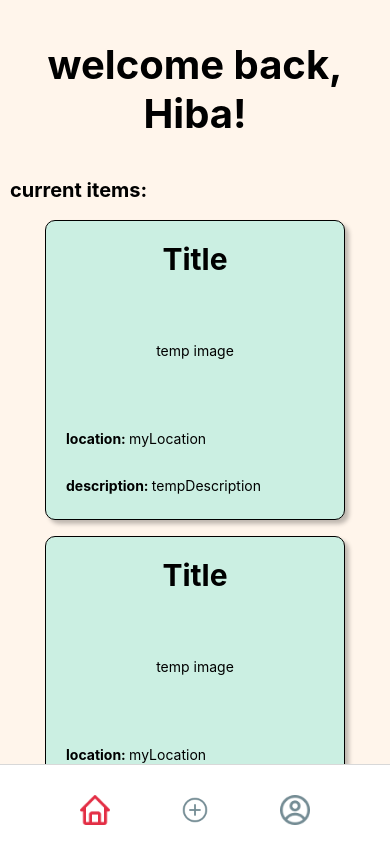
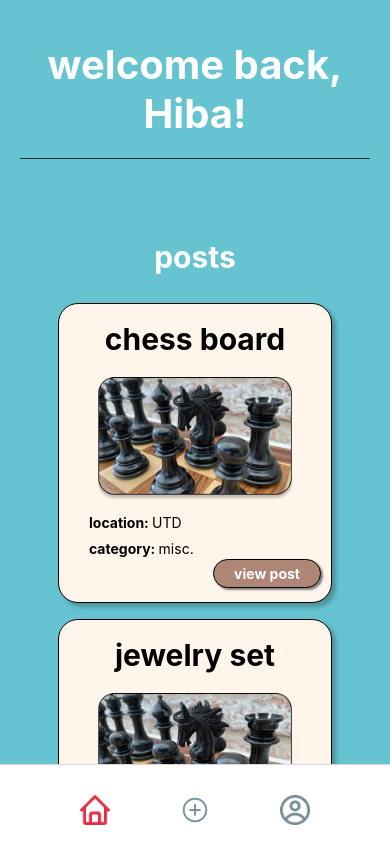
Before and after one commit to acm-projects/Wasted, a React Native app in the folder WastedApp/: screen /Hometab in a window 390 px wide. Built offline with nearby package versions, Linux system fonts and the light colour scheme.

Commit message:
front end

```diff
--- a/WastedApp/src/screens/Homescreen.js
+++ b/WastedApp/src/screens/Homescreen.js
@@ -1,103 +1,162 @@
-import React from 'react';
-import { View, Text, StyleSheet, ScrollView, SafeAreaView, StatusBar } from 'react-native';
-
+import React, { useState } from 'react';
+import {
+  View,
+  Text,
+  StyleSheet,
+  ScrollView,
+  SafeAreaView,
+  StatusBar,
+  Image,
+  TouchableOpacity,
+  Modal,
+} from 'react-native';
+import post1 from '../../assets/chess_1.png';
 // Add more items here
 const posts = [
   {
-    title: "Title",
-    image: "temp image",
-    location: "myLocation",
-    description: "tempDescription"
+    title: 'chess board',
+    image: post1,
+    category: 'misc.',
+    location: 'UTD',
+    description: 'antique chess board with all pieces included. in very good condition',
   },
   {
-    title: "Title",
-    image: "temp image",
-    location: "myLocation",
-    description: "tempDescription"
+    title: 'jewelry set',
+    image: post1,
+    category: 'misc.',
+    location: 'UTD',
+    description: 'antique chess board with all pieces included. in very good condition',
   },
   {
-    title: "Title",
-    image: "temp image",
-    location: "myLocation",
-    description: "tempDescription"
+    title: 'title',
+    image: post1,
+    category: 'misc.',
+    location: 'UTD',
+    description: 'antique chess board with all pieces included. in very good condition',
   },
   {
-    title: "Title",
-    image: "temp image",
-    location: "myLocation",
-    description: "tempDescription"
+    title: 'title',
+    image: post1,
+    category: 'misc.',
+    location: 'UTD',
+    description: 'antique chess board with all pieces included. in very good condition',
   },
   {
-    title: "Title",
-    image: "temp image",
-    location: "myLocation",
-    description: "tempDescription"
+    title: 'title',
+    image: post1,
+    category: 'misc.',
+    location: 'UTD',
+    description: 'antique chess board with all pieces included. in very good condition',
   },
   {
-    title: "Title",
-    image: "temp image",
-    location: "myLocation",
-    description: "tempDescription"
+    title: 'title',
+    image: post1,
+    category: 'misc.',
+    location: 'UTD',
+    description: 'antique chess board with all pieces included. in very good condition',
   },
   {
-    title: "Title",
-    image: "temp image",
-    location: "myLocation",
-    description: "tempDescription"
+    title: 'title',
+    image: post1,
+    category: 'misc.',
+    location: 'UTD',
+    description: 'antique chess board with all pieces included. in very good condition',
   },
   {
-    title: "Title",
-    image: "temp image",
-    location: "myLocation",
-    description: "tempDescription"
+    title: 'title',
+    image: post1,
+    category: 'misc.',
+    location: 'UTD',
+    description: 'antique chess board with all pieces included. in very good condition',
   },
   {
-    title: "Title",
-    image: "temp image",
-    location: "myLocation",
-    description: "tempDescription"
-  }
-]
-
+    title: 'title',
+    image: post1,
+    category: 'misc.',
+    location: 'UTD',
+    description: 'description',
+  },
+];
 const Homescreen = () => {
+  const [showModal, setShowModal] = useState(false);
+  const [currentPost, setCurrentPost] = useState(false);
+  const openModal = (post) => {
+    setCurrentPost(post); // Set the current post's information
+    setShowModal(true);
+  };
   return (
     <SafeAreaView style={styles.container}>
       <ScrollView>
         <Text style={styles.welcome}>welcome back, Hiba!</Text>
-      <Text style={styles.header}>current items:</Text>
+        <View style={styles.line}></View>
+        <Text style={styles.header}>posts</Text>
         {posts.map((post) => {
           return (
-          <View style={styles.items}>
+            <View style={styles.items} key={post.title}>
               <Text style={styles.title}>{post.title}</Text>
-            <Text style={styles.image}>{post.image}</Text>
+              <Image style={styles.image} source={post.image} />
               <View style={styles.info}>
-            <Text style={{fontWeight: 'bold'}}>location: </Text>
+                <Text style={{ fontWeight: 'bold' }}>location: </Text>
                 <Text>{post.location}</Text>
               </View>
               <View style={styles.info}>
-            <Text style={{fontWeight: 'bold'}}>description: </Text>
-            <Text>{post.description}</Text>
+                <Text style={{ fontWeight: 'bold' }}>category: </Text>
+                <Text>{post.category}</Text>
               </View>
+              <TouchableOpacity
+                style={styles.viewButton}
+                onPress={() => openModal(post)}>
+                <Text style={styles.viewPostText}>view post</Text>
+              </TouchableOpacity>
               </View>
               );
         })}
+             {currentPost && (
+               <Modal
+                transparent={true}
+                visible={showModal}
+                animationType="slide">
+                <View style={styles.centerView}>
+                  <Text style={styles.modalTitle}>{currentPost.title}</Text>
+                  <View style={styles.modalCategory}>
+                  <Text style={styles.viewPostText}>{currentPost.category}</Text>
+                  </View>
+                  {/* <Image style={styles.modalImage} source={currentPost.image} /> */}
+                  <View style={styles.modalLocation}>
+                    <Text style={{ fontWeight: 'bold'}}>location: </Text>
+                    <Text style={{ marginRight: 10}}>{currentPost.location}</Text>
+                    <TouchableOpacity>
+                    {/* <Image source={require('./assets/location-pin.png')}/> */}
+                    </TouchableOpacity>
+                  </View>
+                  <View style={styles.modalInfo}>
+                    <Text style={{ fontWeight: 'bold' }}>description: </Text>
+                    <Text>{currentPost.description}</Text>
+                  </View>
+                  <TouchableOpacity
+                    style={styles.closeButton}
+                    onPress={() => setShowModal(false)}>
+                    <Text style={styles.viewPostText}>close post</Text>
+                  </TouchableOpacity>
+                </View>
+              </Modal>
+        )}
       </ScrollView>
     </SafeAreaView>
   );
 };
-
 const styles = StyleSheet.create({
   container: {
     flex: 1,
     flexGrow: 1,
-    backgroundColor: '#FFF5EB',
-    marginTop: StatusBar.currentHeight||0,
+    backgroundColor: '#66C3D0',
+    marginTop: StatusBar.currentHeight || 0,
     height: '100%',
     width: '100%',
     padding: 20,
   },
-  items:{
-    backgroundColor: '#CBEFE2',
+  items: {
+    backgroundColor: '#FFF5EB',
     padding: 10,
     marginVertical: 8,
     marginHorizontal: 16,
@@ -106,50 +165,164 @@ const styles = StyleSheet.create({
     shadowColor: 'rgba(0, 0, 0, 0.25)',
     shadowOffset: { width: 4, height: 4 },
     shadowRadius: 4,
-    borderRadius: 10,
+    borderRadius: 20,
     height: 300,
-    width: 300,
-    alignSelf: 'center'
+    width: 274,
+    alignSelf: 'center',
   },
-  welcome:{
+  welcome: {
     fontSize: 40,
     fontWeight: 'bold',
     marginTop: 30,
     padding: 10,
     alignSelf: 'center',
-    textAlign: 'center'
+    textAlign: 'center',
+    color: 'white',
+    textShadowRadius: 3,
+    textShadowOffset: 1,
+    textShadowColor: 'black',
   },
-  header:{
-  fontSize: 20,
+  header: {
+    color: 'white',
+    fontSize: 30,
     fontWeight: 'bold',
     marginTop: 20,
-  padding: 10
+    marginBottom: 10,
+    padding: 10,
+    alignSelf: 'center',
+    textShadowRadius: 3,
+    textShadowOffset: 1,
+    textShadowColor: 'black',
   },
-  title:{
+  title: {
     textAlign: 'center',
     alignSelf: 'center',
     fontSize: 30,
     fontWeight: 'bold',
+    padding: 2,
+  },
+  image: {
+    margin: 10,
+    marginTop: 7,
+    alignSelf: 'center',
+    width: 194,
+    height: 124,
+    marginBottom: -5,
+  },
+  info: {
+    flexDirection: 'row',
+    paddingTop: 7,
+    paddingLeft: 20,
+    marginBottom: -9,
+    textAlign: 'left',
+    fontWeight: 'bold',
+    alignSelf: 'left',
+  },
+  line: {
+    alignSelf: 'center',
+    padding: 0.25,
+    width: 350,
+    backgroundColor: '#2A2D34',
+    marginTop: 10,
+    marginBottom: 50,
+  },
+  viewButton: {
+    backgroundColor: '#AD8676',
+    alignSelf: 'flex-end',
     padding: 5,
+    paddingLeft: 20,
+    paddingRight: 20,
+    borderRadius: 100,
+    borderWidth: 1,
+    borderColor: 'black',
+    marginBottom: -2,
+    shadowColor: 'gray',
+    shadowOffset: { width: 2, height: 2 },
+    shadowRadius: 2,
   },
-  image:{
-    padding: 50,
-    alignSelf: 'center'
+  viewPostText: {
+    color: 'white',
+    alignSelf: 'center',
+    fontWeight: 'bold',
   },
-  info:{
+  centerView: {
+    flex: 1,
+    justifyContent: 'top',
+    alignItems: 'center',
+    backgroundColor: '#FFF5EB',
+    marginTop: 100,
+    marginBottom: 100,
+    marginLeft: 20,
+    marginRight: 20,
+    borderRadius: 20,
+    borderWidth: 1,
+    borderColor: 'black',
+    shadowColor: 'rgba(0, 0, 0, 0.07)',
+    shadowOffset: { width: 2, height: 2 },
+    shadowRadius: 4,
+  },
+  closeButton: {
+    backgroundColor: '#AD8676',
+    alignSelf: 'flex-end',
+    justifyContent: 'flex-end',
+    padding: 5,
+    paddingLeft: 20,
+    marginRight: 15,
+    marginTop: 30,
+    paddingRight: 20,
+    borderRadius: 100,
+    borderWidth: 1,
+    borderColor: 'black',
+    shadowColor: 'gray',
+    shadowOffset: { width: 2, height: 2 },
+    shadowRadius: 2,
+  },
+  modalTitle:{
+    fontSize: 30,
+    fontWeight: 'bold',
+    padding: 2,
+    marginTop: 12,
+  },
+  modalCategory:{
+    backgroundColor: '#66C3D0',
+    alignSelf: 'flex-start',
+    justifyContent: 'flex-start',
+    padding: 5,
+    paddingLeft: 10,
+    marginLeft: 20,
+    paddingRight: 10,
+    borderRadius: 125,
+    borderWidth: 1,
+    borderColor: 'black',
+    shadowColor: 'gray',
+    shadowOffset: { width: 2, height: 2 },
+    shadowRadius: 2,
+  },
+  modalImage:{
+    margin: 5,
+    marginTop: 7,
+    alignSelf: 'center',
+    width: 230,
+    height: 170,
+    marginBottom: -5,
+  },
+  modalLocation:{
     flexDirection: 'row',
-    padding: 10,
+    paddingLeft: 20,
+    marginTop: 10,
+    marginBottom: 1,
     textAlign: 'left',
-    fontWeight: 'bold'
+    fontWeight: 'bold',
+    alignSelf: 'flex-start',
+    justifyContentL: 'center'
   },
-  infoText:{
-    backgroundColor: 'white',
-    width: 298,
-    paddingLeft: 5,
-    marginHorizontal: -10,
-    marginVertical: -30,
-    borderRadius: 10
+  modalInfo:{
+    paddingTop: 7,
+    paddingLeft: 20,
+    marginBottom: -9,
+    textAlign: 'left',
+    fontWeight: 'bold',
+    alignSelf: 'flex-start'
   }
 });
-
 export default Homescreen;
--- a/WastedApp/src/screens/create_account.js
+++ b/WastedApp/src/screens/create_account.js
@@ -1,7 +1,7 @@
 import React, { useState } from 'react';
 import { auth } from '../../firebase';
 import { createUserWithEmailAndPassword } from 'firebase/auth'
-import { SafeAreaView, ScrollView, StyleSheet, Text, TextInput, TouchableOpacity, View } from 'react-native';
+import { KeyboardAvoidingView, StyleSheet, Text, TextInput, TouchableOpacity, View } from 'react-native';
 
 const create_account = () => {
   const [name, setname] = useState('');
@@ -9,43 +9,44 @@ const create_account = () => {
   const [password, setPassword] = useState('');
   const [verpassword, setverPassword] = useState('');
   const [usr, setusr] = useState('');
-
   const handleSignUp = (e) => {
     e.preventDefault();
     createUserWithEmailAndPassword(auth, email, password)
     .then((userCredentials) => {
+        firebase.firestore().collection("users")
+          .doc(firebase.auth().currentUser.uid)
+          .set({auth, email, password})
         navigation.navigate('Home');
     }).catch((error)=>{
         console.log(error)
     })
   }
-
   return (
-    <SafeAreaView style={styles.safeArea}>
-    <ScrollView contentContainerStyle={styles.container}>
-     <Text style={styles.title}>SIGN UP</Text>
-     <View style={styles.line} />
+    <KeyboardAvoidingView
+      style={styles.container}
+      behavior="padding"
+    >
+     <Text style={styles.title}>sign up</Text>
+     <View style={styles.line}></View>
       <View style={styles.formContainer}>
         <View style={styles.inputContainer}>
-          <Text style={styles.label}>First and Last Name</Text>
+          <Text style={styles.label}>first and last name</Text>
           <TextInput
             value={name}
             onChangeText={text => setname(text)}
             style={styles.input}
           />
         </View>
-
         <View style={styles.inputContainer}>
-          <Text style={styles.label}>School Email Address</Text>
+          <Text style={styles.label}>school email address</Text>
           <TextInput
             value={email}
             onChangeText={text => setemail(text)}
             style={styles.input}
           />
         </View>
-
         <View style={styles.inputContainer}>
-          <Text style={styles.label}>Create Password</Text>
+          <Text style={styles.label}>create password</Text>
           <TextInput
             value={password}
             onChangeText={text => setPassword(text)}
@@ -53,9 +54,8 @@ const create_account = () => {
             secureTextEntry
           />
         </View>
-
         <View style={styles.inputContainer}>
-          <Text style={styles.label}>Verify Password</Text>
+          <Text style={styles.label}>verify password</Text>
           <TextInput
             value={verpassword}
             onChangeText={text => setverPassword(text)}
@@ -63,9 +63,8 @@ const create_account = () => {
             secureTextEntry
           />
         </View>
-
         <View style={styles.inputContainer}>
-          <Text style={styles.label}>Username</Text>
+          <Text style={styles.label}>username</Text>
           <TextInput
             value={usr}
             onChangeText={text => setusr(text)}
@@ -73,59 +72,39 @@ const create_account = () => {
           />
         </View>
       </View>
-      <View style={styles.line} />
-
       <View style={styles.buttonContainer}>
         <TouchableOpacity
           style={styles.button}
           onPress={handleSignUp}
         >
-          <Text style={styles.buttonText}>Let's Go!</Text>
+          <Text style={styles.buttonText}>let's go!</Text>
         </TouchableOpacity>
       </View>
-      </ScrollView>
-    </SafeAreaView>
+    </KeyboardAvoidingView>
   );
 }
-
 export default create_account;
-
 const styles = StyleSheet.create({
-  safeArea: {
+  container: {
+    backgroundColor: '#FFF5EB',
     flex: 1,
-    backgroundColor: '#FFF5EB', // You can set the background color for SafeAreaView if needed
+    justifyContent: 'center',
+    alignItems: 'center',
   },
-
-  container: {
-    flexGrow: 1, // This ensures that the container can grow to accommodate its children
-    justifyContent: 'center', // Centers children vertically in the container
-    alignItems: 'center', // Centers children horizontally in the container
-    backgroundColor: '#FFF5EB80',
-    paddingHorizontal: 20, // Horizontal padding
-  },
-
-  line: {
-    alignSelf: 'stretch', // Ensure the line takes the full width
-    height: 2,
-    backgroundColor: '#D3D3D3',
-    marginVertical: 10,
-  },
-
   title: {
-    marginTop: 20,
     color: '#2A2D34',
     textShadowColor: 'rgba(0, 0, 0, 0.25)',
     textShadowOffset: { width: 0, height: 4 },
     textShadowRadius: 4,
-    fontFamily: 'Sen',
     fontSize: 50,
-    fontStyle: 'normal',
-    fontWeight: '700',
     lineHeight: 50,
-    marginBottom: 30, // Adjust this spacing
+    fontWeight: '400', // You can adjust this for vertical centering
+    marginBottom: 25,
+    marginTop: 40
   },
   formContainer: {
     width: '80%',
+    height: '-20%'
   },
   inputContainer: {
     marginBottom: 20, // Add spacing between input fields
@@ -139,7 +118,7 @@ const styles = StyleSheet.create({
   input: {
     backgroundColor: 'white',
     paddingHorizontal: 15,
-    paddingVertical: 10,
+    paddingVertical: 7,
     borderRadius: 10,
     borderColor: '#000',
     borderWidth: 1,
@@ -147,18 +126,18 @@ const styles = StyleSheet.create({
     fontSize: 16,
   },
   buttonContainer: {
-    width: '60%',
+    width: '50%',
     justifyContent: 'center',
     alignItems: 'center',
-    marginTop: 40,
+    marginTop: 20,
+    paddingBottom: 70
   },
   button: {
-    backgroundColor: 'rgba(203, 239, 226, 0.85)',
+    backgroundColor: '#E5B9AC',
     borderRadius: 10,
     borderWidth: 1,
     borderColor: '#000',
-    padding: 20,
-    marginTop: 10,
+    padding: 10,
     width: '80%',
     alignItems: 'center',
     shadowColor: 'rgba(0, 0, 0, 0.25)',
@@ -170,4 +149,12 @@ const styles = StyleSheet.create({
     fontWeight: 'bold',
     color: '#000',
   },
+  line:{
+    alignSelf: 'top',
+    padding: .25,
+    width: 400,
+    backgroundColor: '#2A2D34',
+    marginTop: 5,
+    marginBottom: 30
+  }
 });
```
Also changed, not shown: WastedApp/assets/chess_1.png (added). Lines whose indentation alone changed are shown as unchanged.
